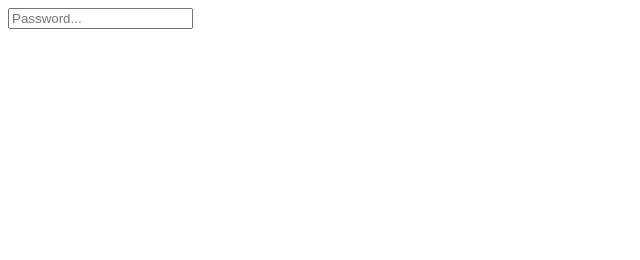
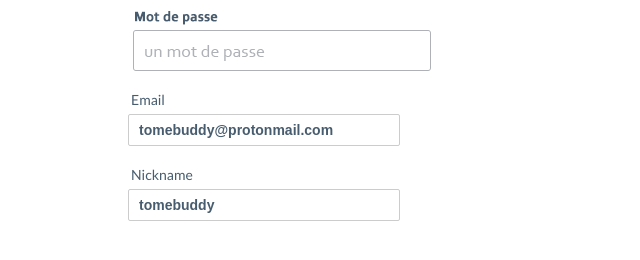
Before and after one commit to tomebuddy/vjs-foco, a plain HTML site: page mockups/input-text.html in a window 1280 px wide. Shown: the whole page, without its empty margins (0-640 px from the left). Drawn offline with Linux system fonts and the light colour scheme.

Commit message:
First mockup for text input

```diff
--- a/css/main.css
+++ b/css/main.css
@@ -1 +1,55 @@
 /* main.css */
+
+@import url('https://fonts.googleapis.com/css?family=Lato');
+
+body {
+    margin: 0px;
+    padding: 0px;
+    font-family: 'Lato';
+    font-size: 14px;
+}
+
+div.container {
+    width: 1024px;
+    margin: auto;
+}
+
+div.form-group {
+    margin-top: 20px;
+}
+
+div.form-group:nth-child(1) {
+    margin-top: 0px;
+}
+
+input, label {
+    color: #475c6e;
+    font-size: 14px;
+}
+
+input::placeholder, label::placeholder {
+    color: #7a97b0;
+    font-weight: normal;
+}
+
+input {
+    font-weight: bold;
+}
+
+input[type=text] {
+    width: 250px;
+    border-radius: 2px;
+    border:solid 1px #ccc;
+    padding: 7px 10px;
+}
+
+input[type=text]:focus {
+    /* border-color: #437fb1; */
+    box-shadow: 0px 0px 5px #437fb1;
+}
+
+label.form-label-block {
+    display: block;
+    margin-bottom: 6px;
+    padding-left: 3px;
+}
--- a/mockups/input-text.html
+++ b/mockups/input-text.html
@@ -9,8 +9,23 @@
     </head>
     <body>
         <div class="container">
-            <form action="#" method="POST">
-                <input type="text" name="test" placeholder="Password..."/>
+            <img src="../img/mockup_input_password.png" alt="Mockup for password input">
+            <form action="#" method="POST" id="test">
+                <div class="form-group">
+                    <label for="test" class="form-label-block">Email</label>
+                    <input type="text" id="test" name="test" placeholder="A text..." value="tomebuddy@protonmail.com"/>
+                    <div class="form-group-notifs">
+
+                    </div>
+                </div>
+
+                <div class="form-group">
+                    <label for="test" class="form-label-block">Nickname</label>
+                    <input type="text" id="test" name="test" placeholder="a nickname..." value="tomebuddy"/>
+                    <div class="form-group-notifs">
+
+                    </div>
+                </div>
             </form>
         </div>
     </body>
```
